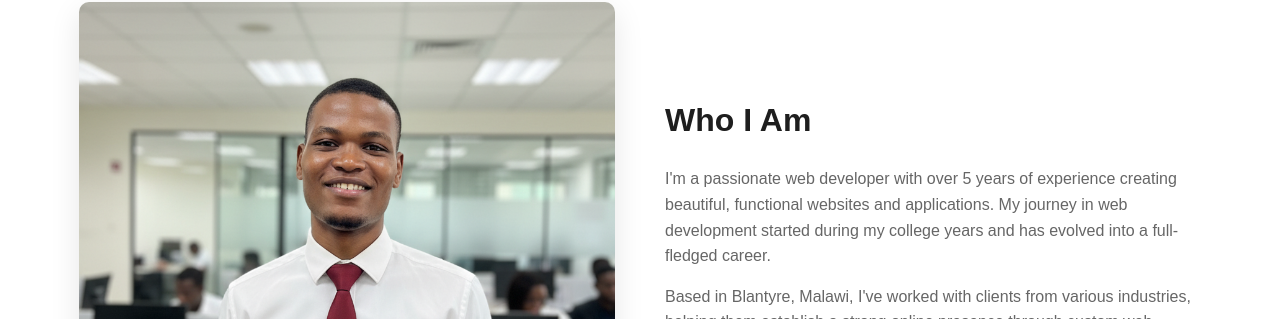
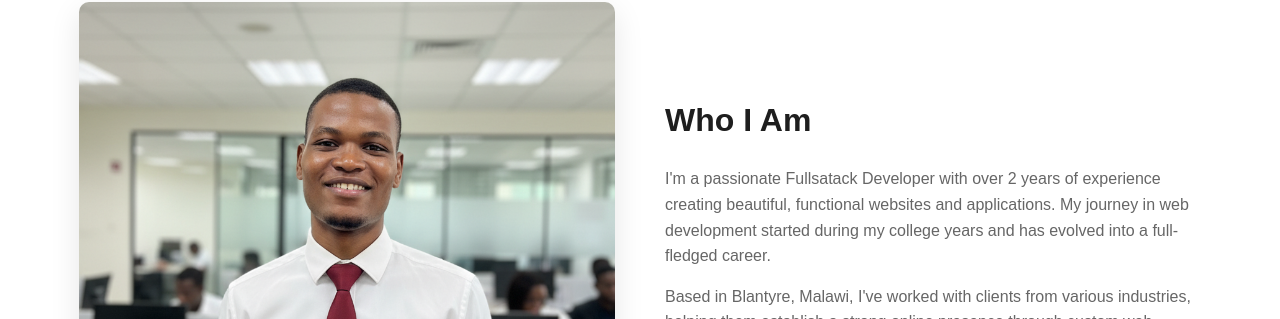
Before and after one commit to andrewfrontend/andrewkaunda.github.io, a plain HTML site: page index.html in a window 1280 px wide. Shown: the part 970-1289 px from the top of the page. Drawn offline with Linux system fonts and the light colour scheme.

Commit message:
Update index.html

```diff
--- a/index.html
+++ b/index.html
@@ -693,7 +693,7 @@
                 </div>
                 <div class="about-text">
                     <h3>Who I Am</h3>
-                    <p>I'm a passionate web developer with over 5 years of experience creating beautiful, functional websites and applications. My journey in web development started during my college years and has evolved into a full-fledged career.</p>
+                    <p>I'm a passionate Fullsatack Developer with over 2 years of experience creating beautiful, functional websites and applications. My journey in web development started during my college years and has evolved into a full-fledged career.</p>
                     <p>Based in Blantyre, Malawi, I've worked with clients from various industries, helping them establish a strong online presence through custom web solutions.</p>
                     <p>My approach combines technical expertise with creative design thinking to deliver products that not only look great but also perform exceptionally.</p>
                     <a href="#contact" class="btn">Get In Touch</a>
```
